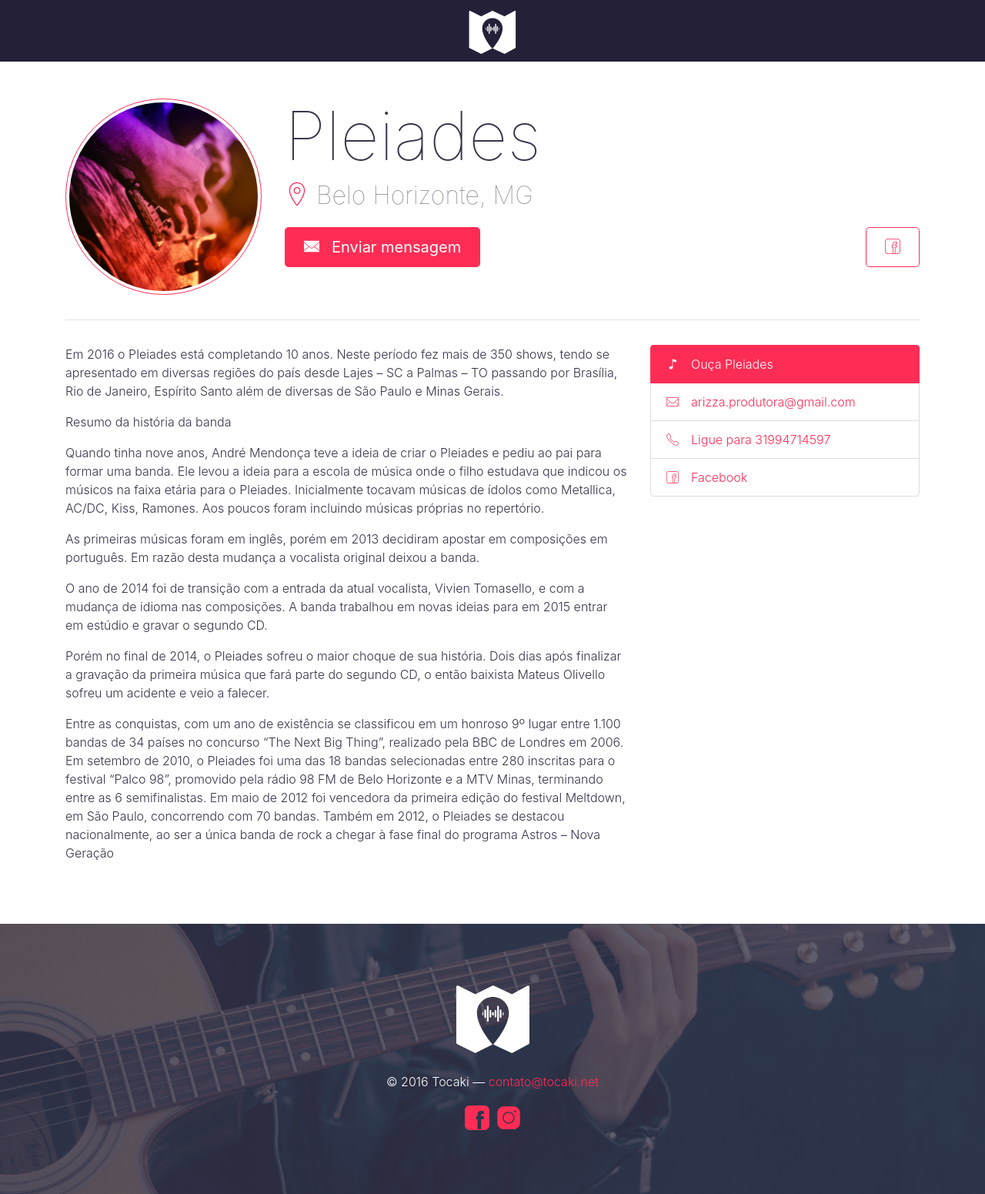
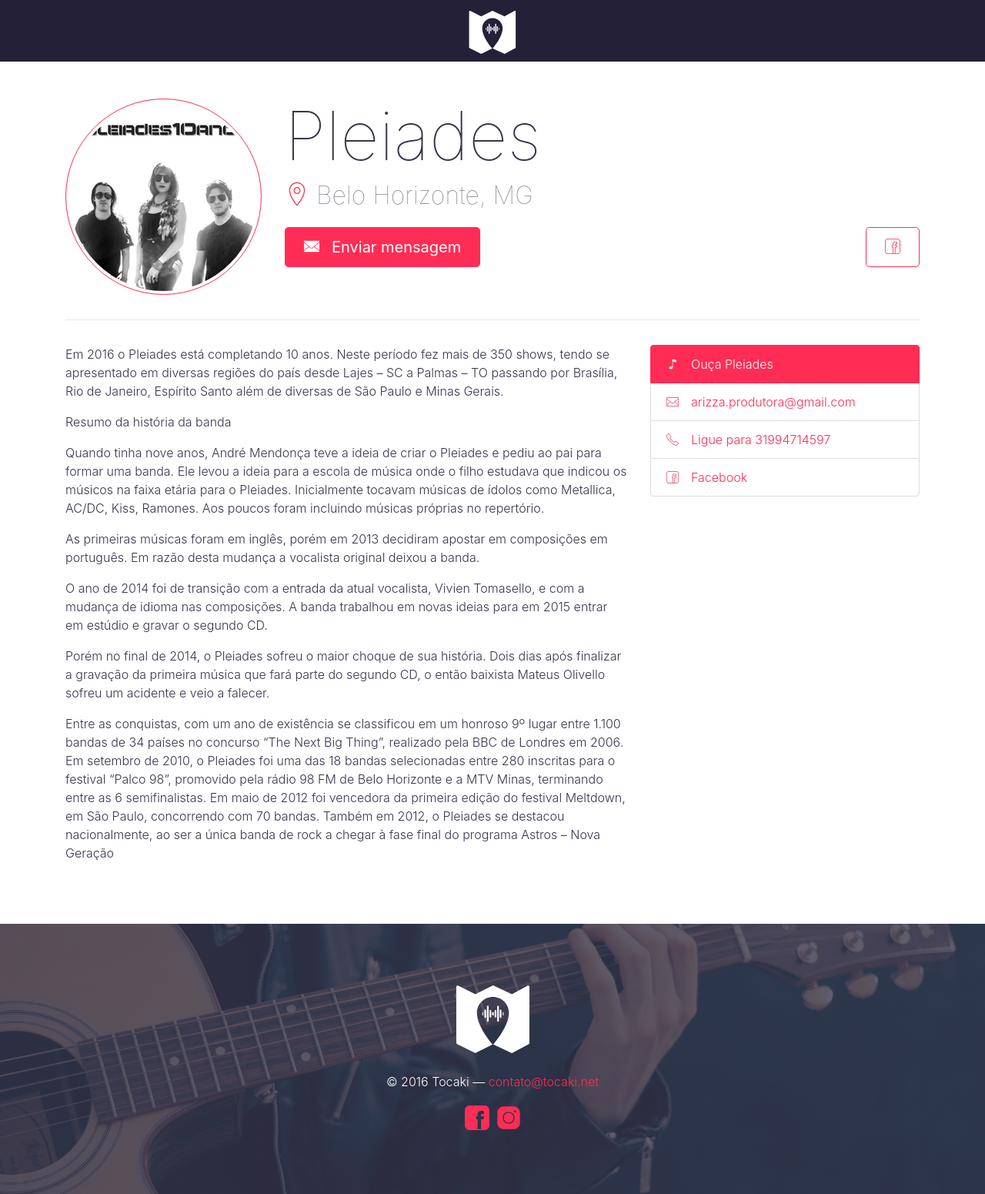
Before and after one commit to tocaki/tocaki.github.io, a Jekyll site: the page built from _artists/2016-10-28-pleiades.md, in a window 1280 px wide. Shown: the whole page at 77% size. Built offline with Jekyll 4.4.1, drawn with Linux system fonts in a browser that asks for light colours.

Commit message:
Updated 2016-10-28-pleiades.md

```diff
--- a/_artists/2016-10-28-pleiades.md
+++ b/_artists/2016-10-28-pleiades.md
@@ -1,5 +1,5 @@
 ---
-image: /images/artists/80-rock.jpg
+image: /images/artists/Pleiades.jpg
 city: 'Belo Horizonte, MG'
 type: Banda
 genre:
```
